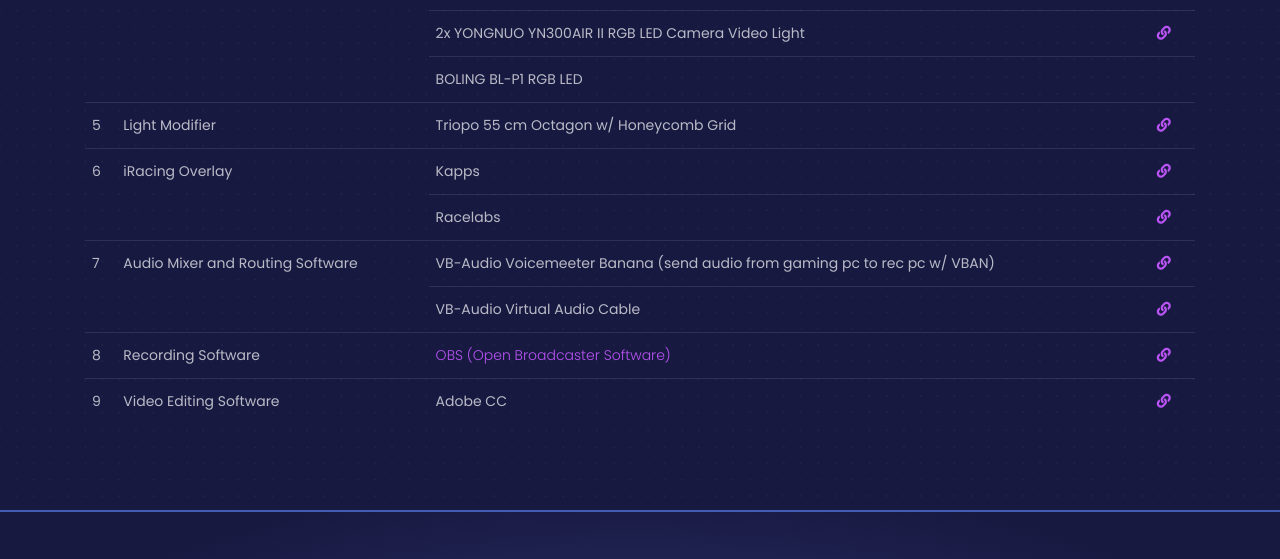
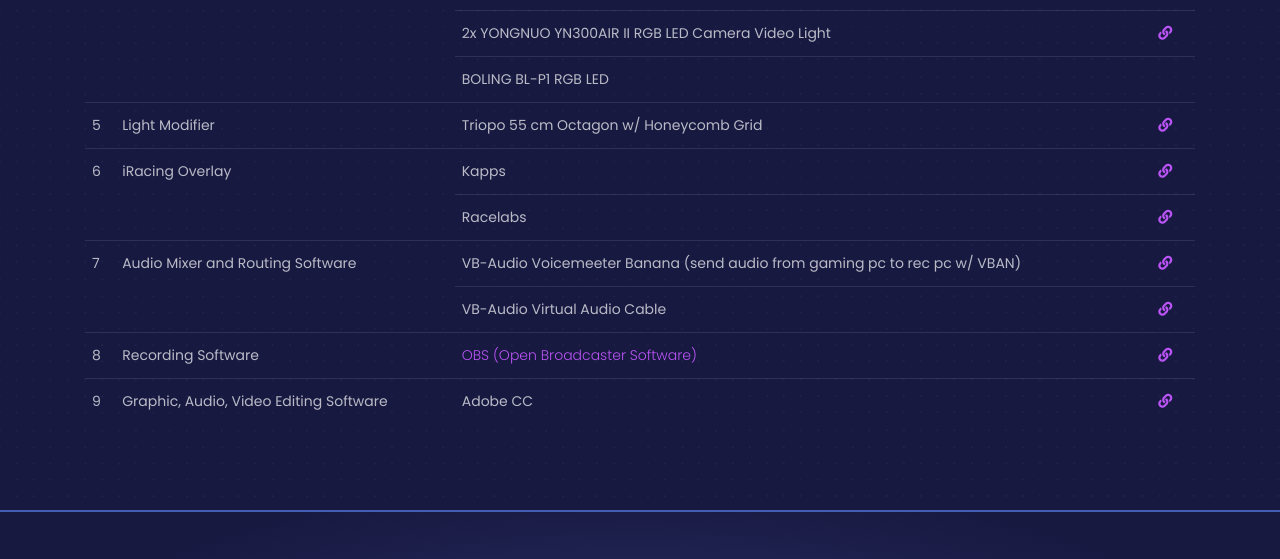
Before and after one commit to zerox4a/garage-zerox4a, a plain HTML site: page index.html in a window 1280 px wide. Shown: the part 4353-4912 px from the top of the page. Drawn offline with Linux system fonts and the light colour scheme.

Commit message:
Update index.html

```diff
--- a/index.html
+++ b/index.html
@@ -511,7 +511,7 @@
                 </tr>
                 <tr>
                   <td>9</td>
-                  <td>Video Editing Software</td>
+                  <td>Graphic, Audio, Video Editing Software</td>
                   <td>Adobe CC</td>
                   <td><a href=""><i class="fas fa-link"></i></a></td>
                 </tr>
```
